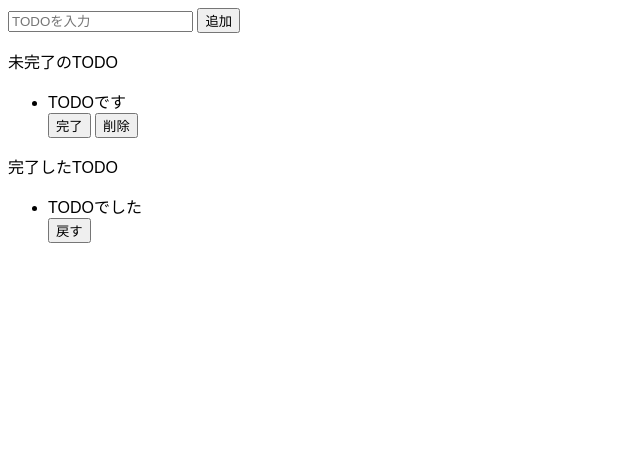
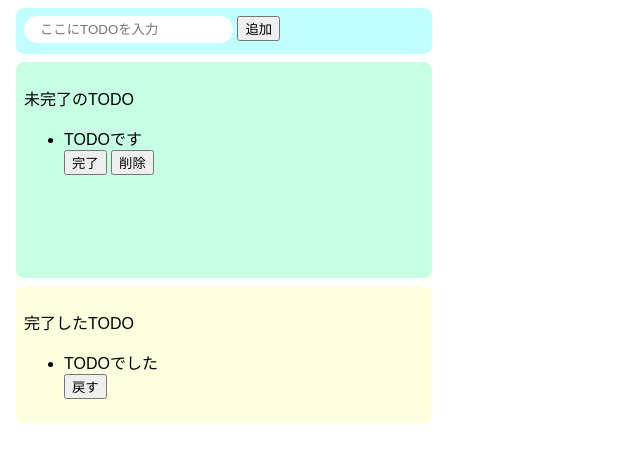
Before and after one commit to KengoYoshimoto/todo-js, a website built with Parcel: page index.html in a window 1280 px wide. Shown: the whole page, without its empty margins (0-640 px from the left). Built offline with nearby package versions, Linux system fonts and the light colour scheme.

Commit message:
revison 1 desu

```diff
--- a/index.html
+++ b/index.html
@@ -7,7 +7,7 @@
 
   <body>
     <div class="input-area">
-      <input placeholder="TODOを入力" />
+      <input placeholder="ここにTODOを入力" />
       <button>追加</button>
     </div>
     <div class="incomplete-area">
--- a/src/styles.css
+++ b/src/styles.css
@@ -1,3 +1,47 @@
 body {
   font-family: sans-serif;
 }
+
+input {
+  border-radius: 16px;
+  border: none;
+  padding: 6px 16px;
+  outline: none;
+}
+
+botton {
+  border-radius: 16px;
+  border: none;
+  padding: 4px 16px;
+}
+
+botton:hover {
+  background-color: #ff7fff;
+  color: #fff;
+  cursor: pointer;
+}
+
+.input-area {
+  background-color: #c1ffff;
+  width: 400px;
+  height: 30px;
+  padding: 8px;
+  margin: 8px;
+  border-radius: 8px;
+}
+.incomplete-area {
+  background-color: #c6ffe2;
+  width: 400px;
+  min-height: 200px;
+  padding: 8px;
+  margin: 8px;
+  border-radius: 8px;
+}
+.complete-area {
+  background-color: #ffffe0;
+  width: 400px;
+  min-width: 200px;
+  padding: 8px;
+  margin: 8px;
+  border-radius: 8px;
+}
```
